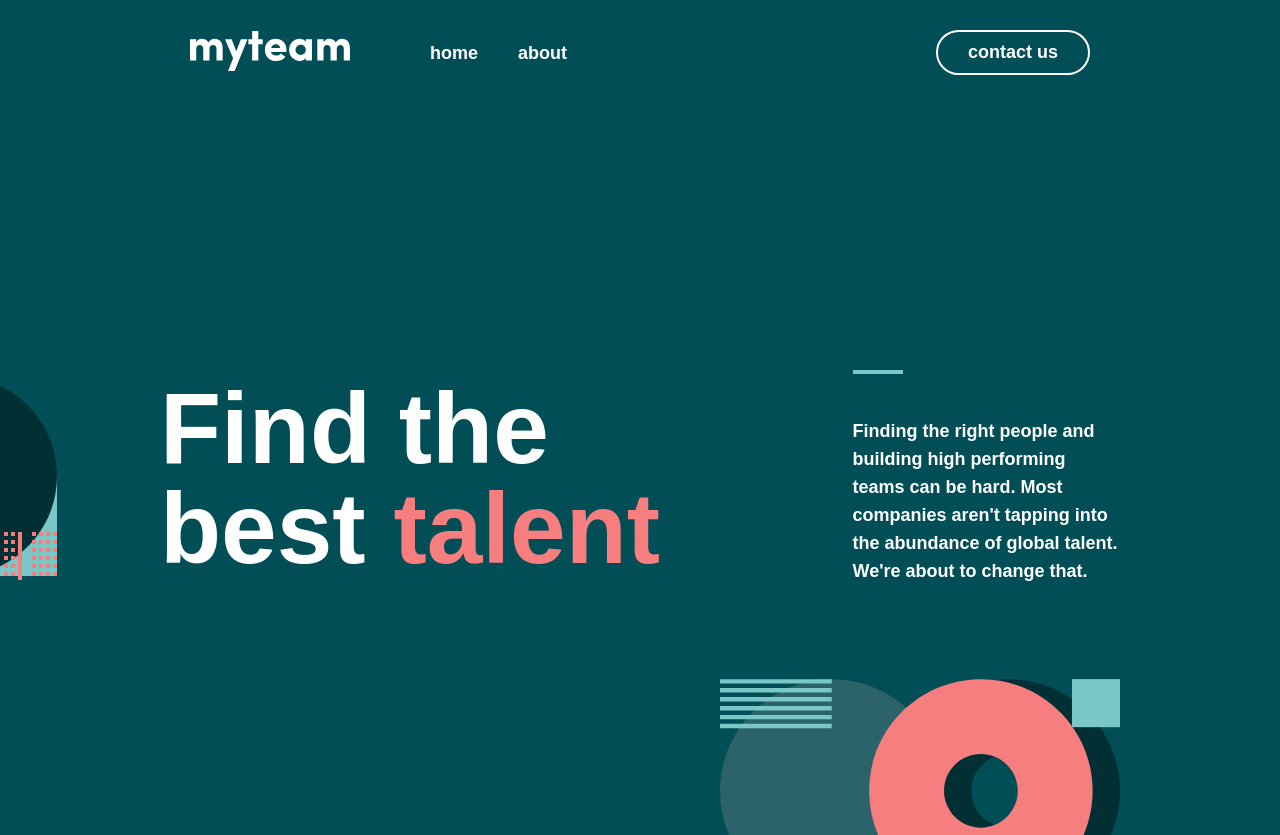
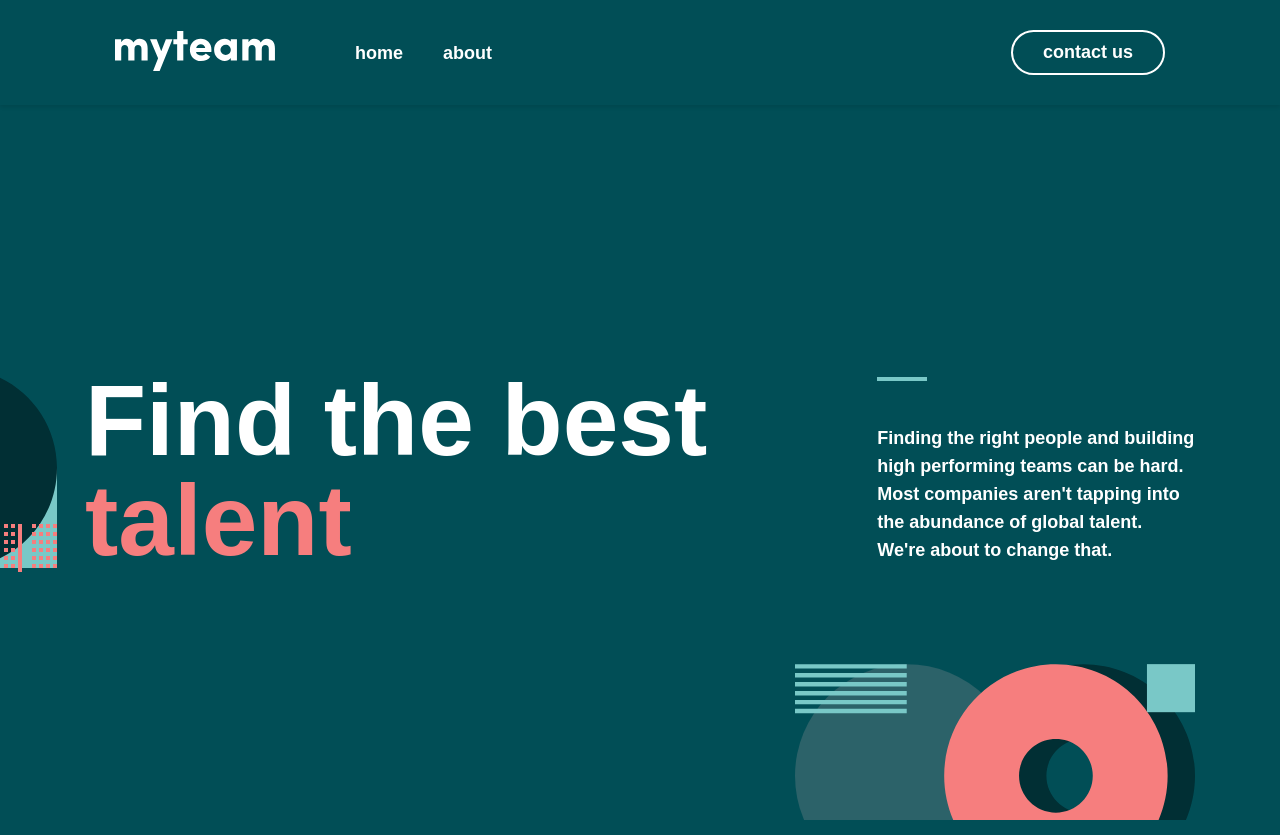
Before and after one commit to khurshidsoyibjonov/my-team-, a plain HTML site: page index.html in a window 1280 px wide. Drawn offline with Linux system fonts and the light colour scheme; a web font is replaced by a local one.

Commit message:
change styles

```diff
--- a/scss/_generals.scss
+++ b/scss/_generals.scss
@@ -20,24 +20,3 @@ button {
   padding: 0 20px;
   margin: 0 auto;
 }
-
-@media (min-width: 576px) {
-  .container {
-    max-width: 540px;
-    padding: 0 30px;
-  }
-}
-
-@media (min-width: 768px) {
-  .container {
-    max-width: 720px;
-    padding: 0 30px;
-  }
-}
-
-@media (min-width: 992px) {
-  .container {
-    max-width: 960px;
-    padding: 0 30px;
-  }
-}
```
Also changed, not shown: css/main.css, 1 other file.
